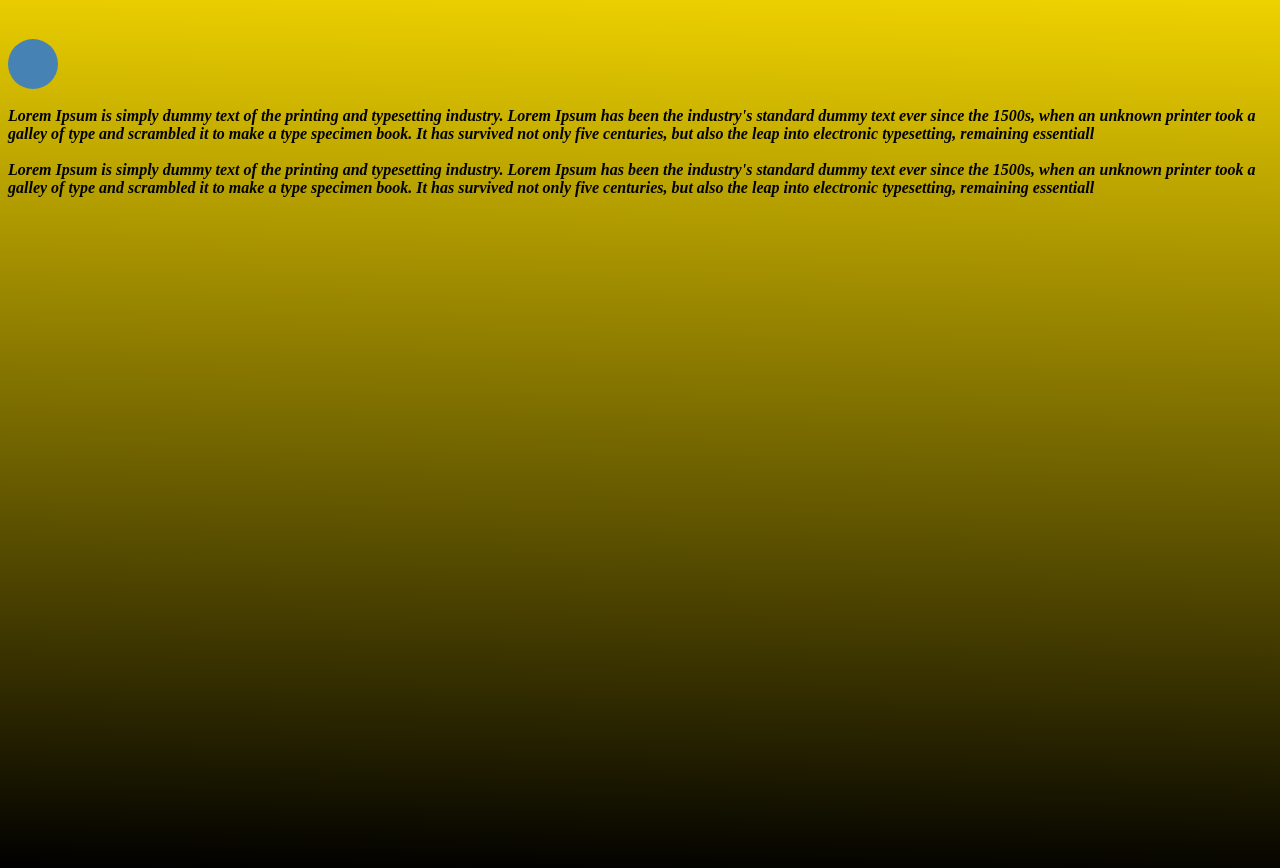
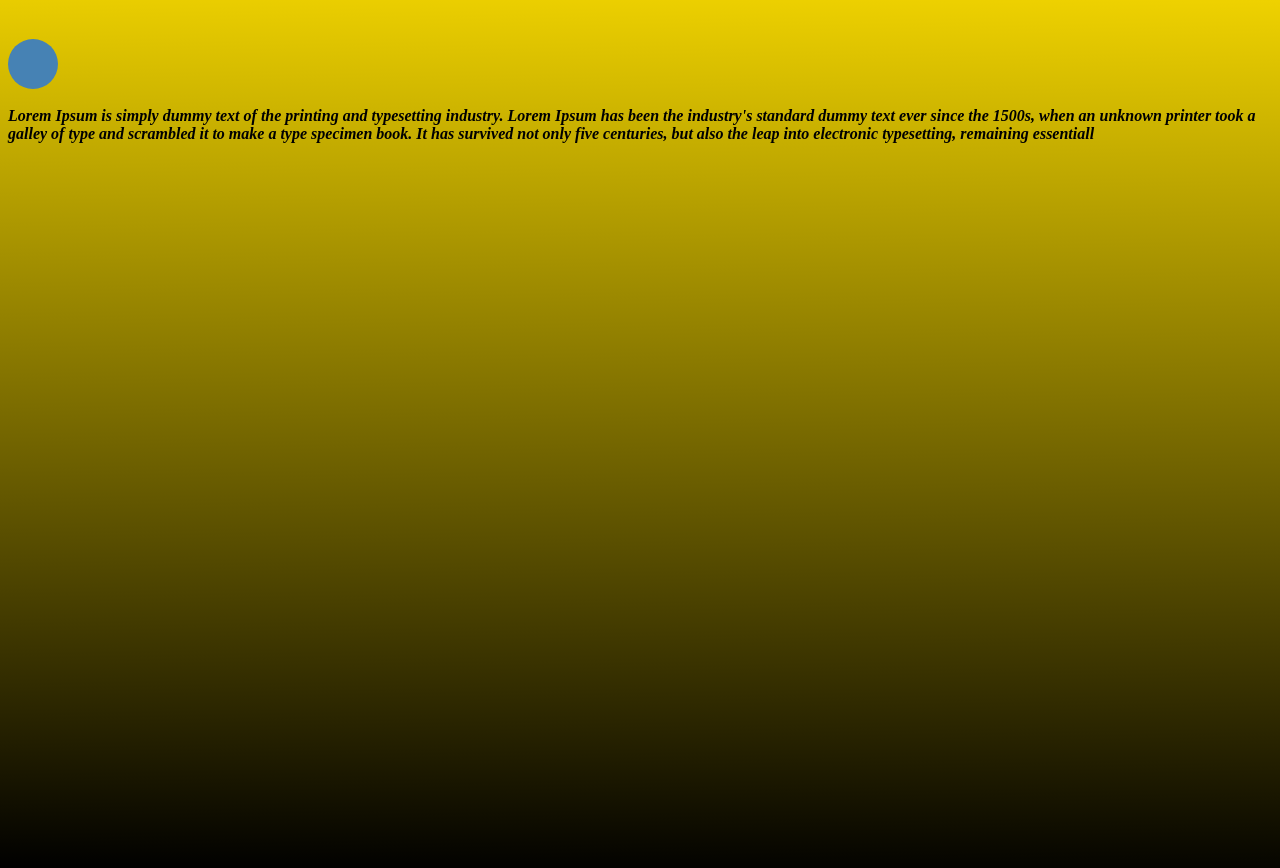
Before and after one commit to Thanuj-JS/tp-lif, a plain HTML site: page index.html in a window 1280 px wide. Shown: the part 61-929 px from the top of the page. Drawn offline with Linux system fonts and the light colour scheme.

Commit message:
Update index.html

```diff
--- a/index.html
+++ b/index.html
@@ -13,9 +13,8 @@
 
     <div class="divtag"></div>
     <br><br><br><br>
-    <p class="ptag"><b><i> Lorem Ipsum is simply dummy text of the printing and typesetting industry. Lorem Ipsum has been the industry's standard dummy text ever since the 1500s, when an unknown printer took a galley of type and scrambled it to make a type specimen book. It has survived not only five centuries, but also the leap into electronic typesetting, remaining essentiall
-                <br><br>
- Lorem Ipsum is simply dummy text of the printing and typesetting industry. Lorem Ipsum has been the industry's standard dummy text ever since the 1500s, when an unknown printer took a galley of type and scrambled it to make a type specimen book. It has survived not only five centuries, but also the leap into electronic typesetting, remaining essentiall</i></b></p>
+    <p class="ptag"><b><i> Lorem Ipsum is simply dummy text of the printing and typesetting industry. Lorem Ipsum has been the industry's standard dummy text ever since the 1500s, when an unknown printer took a galley of type and scrambled it to make a type specimen book. It has survived not only five centuries, but also the leap into electronic typesetting, remaining essentiall</b></i>
+
 </body>
 
 </html>
```
